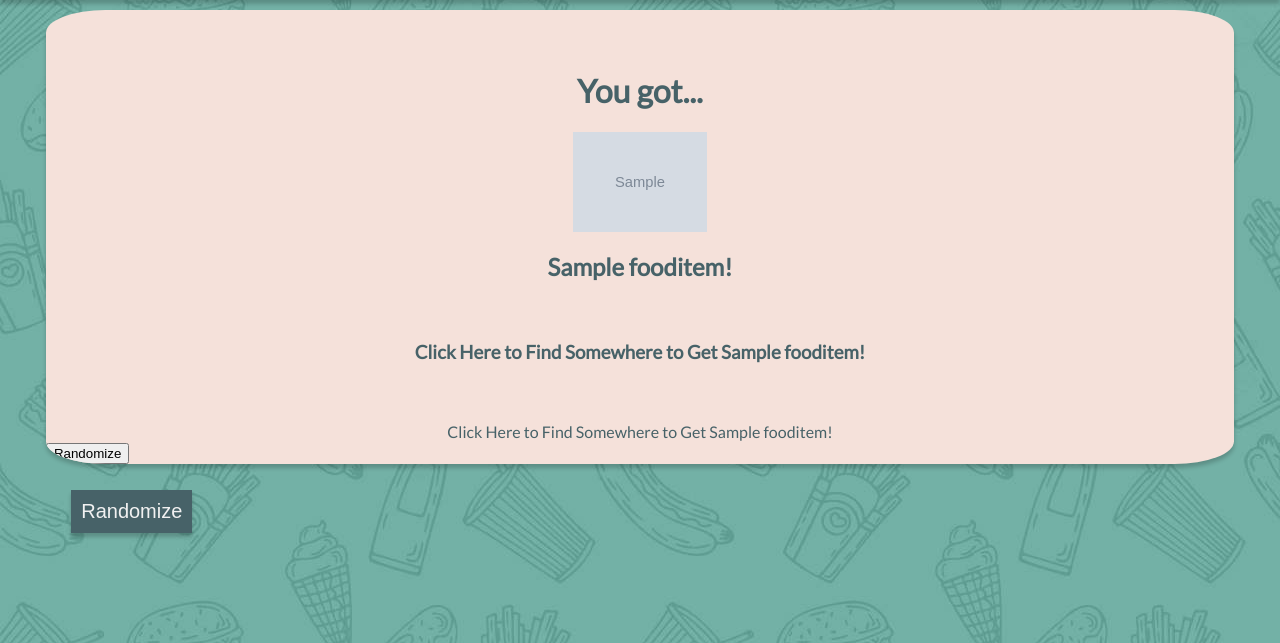
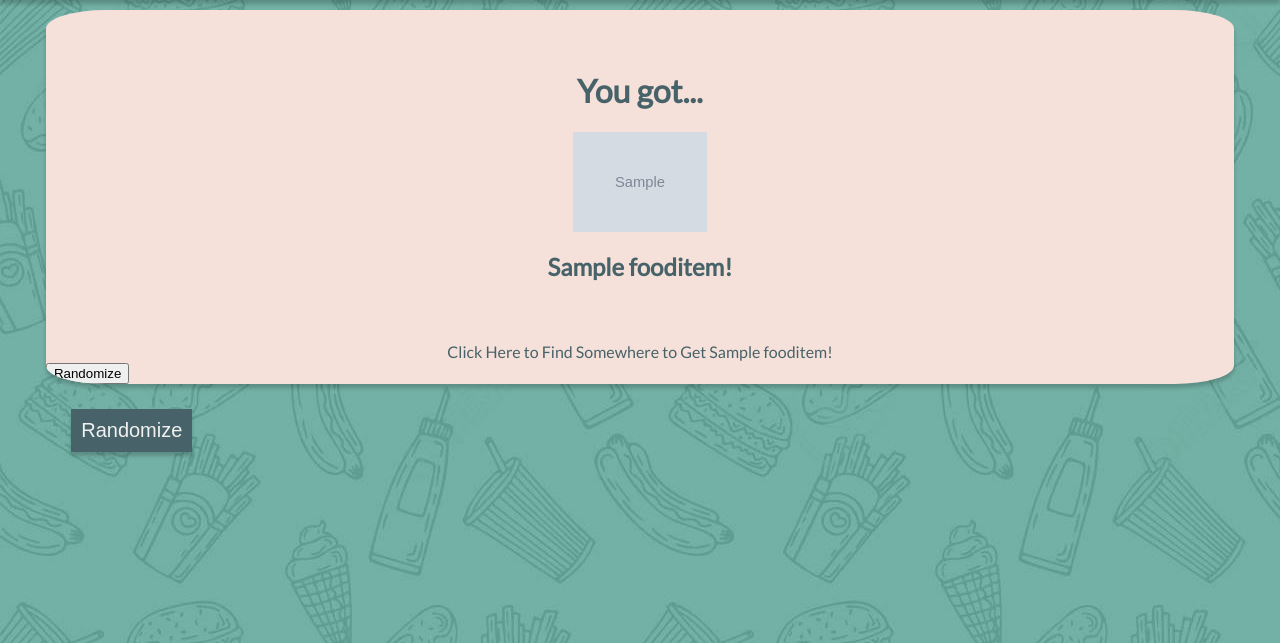
Before and after one commit to ditulliojx2693/Kravings, a Python web app: template templates/results.html in a window 1280 px wide. Shown: the part 60-703 px from the top of the page. Run offline with Jinja, Linux system fonts and the light colour scheme; the template is opened without the code that fills it: most values are stand-ins (such as "Sample title", 1, 10 or a date in 2020); grey boxes marked "Sample" are stand-in pictures.

Commit message:
fixed link

```diff
--- a/templates/results.html
+++ b/templates/results.html
@@ -25,7 +25,6 @@
       <h1 class="topic">You got...</h1>
       <img src="{{img}}" alt="food_image" class="foodDisplay">
       <center><h2 style="padding-bottom: 40px;">{{fooditem}}!</h2></center>
-      <center><h3 style="padding-bottom: 40px;">Click Here to Find Somewhere to Get {{fooditem}}!</h3></center>
         <form action="/yelppage"><button type="submit" class="yelp">Click Here to Find Somewhere to Get {{fooditem}}!</button></form>
       <button type="button" class="randomize" onclick="randomizeFood()">Randomize</button>
     </div>
```
